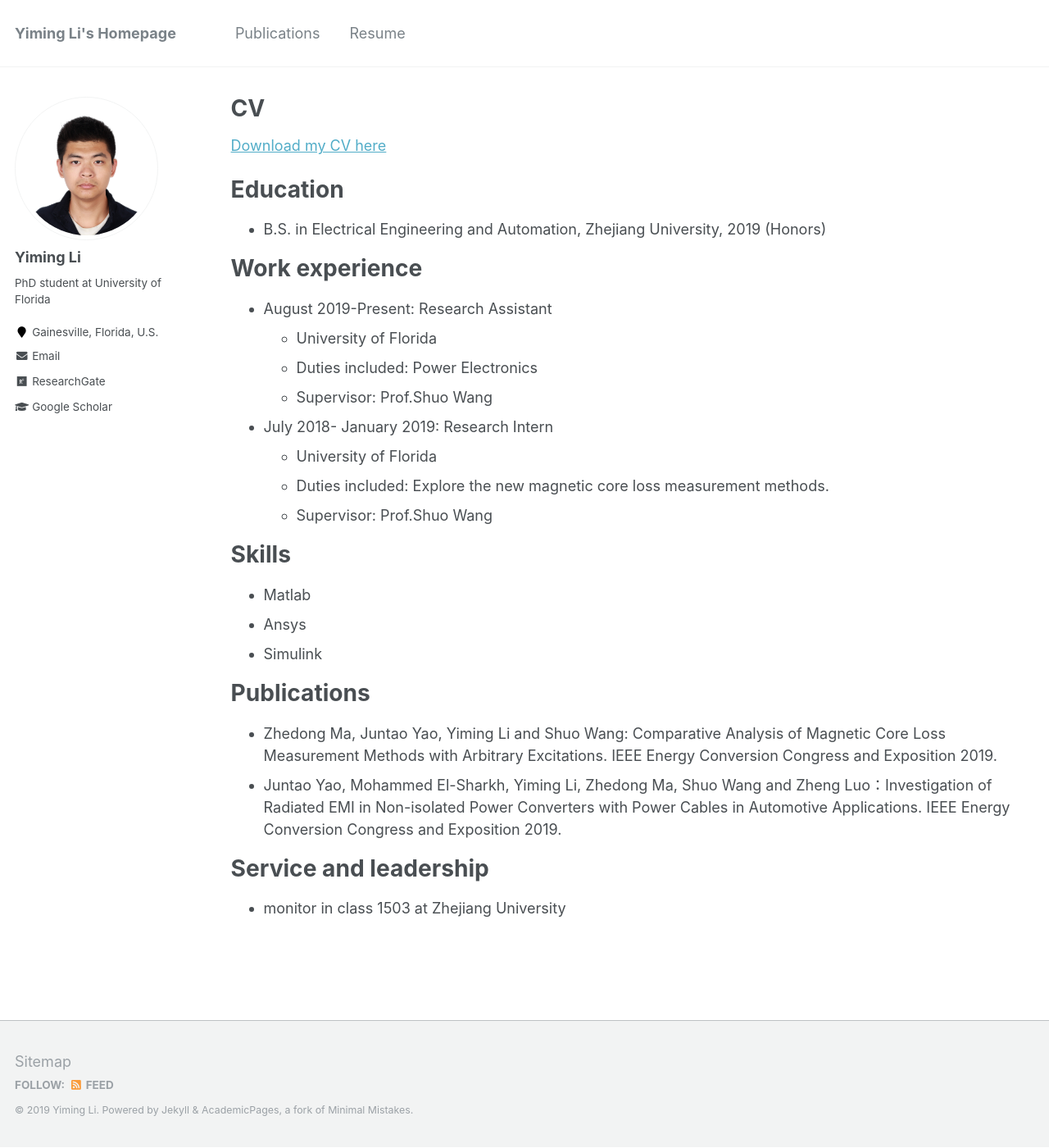
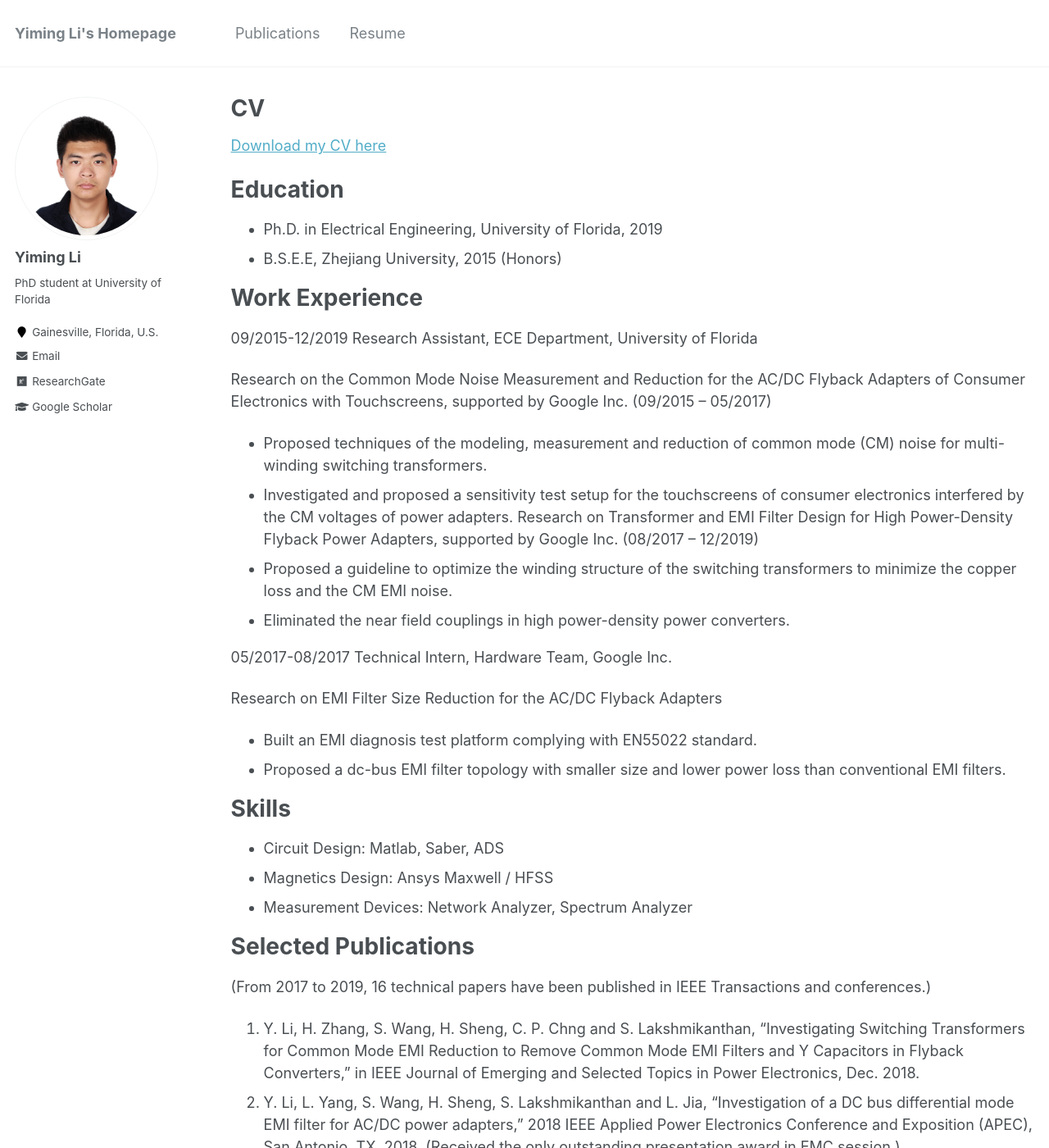
Before and after one commit to brighturan/YimingLi, a Jekyll site: the page built from _pages/cv.md, in a window 1280 px wide and 1400 px high. Shown: the whole window at 82% size. Built offline with Jekyll 4.4.1, drawn with Linux system fonts in a browser that asks for light colours; some of the changed text lies outside the part shown.

Commit message:
Update cv.md

```diff
--- a/_pages/cv.md
+++ b/_pages/cv.md
@@ -9,37 +9,50 @@ redirect_from:
 
 {% include base_path %}
 
-[Download my CV here](https://zhedongma.github.io/files/CV(ZheDong%20MA).pdf)
+[Download my CV here](https://zhedongma.github.io/files/Yiming Resume.pdf)
 
 Education
 ======
-* B.S. in Electrical Engineering and Automation, Zhejiang University, 2019 (Honors)
+* Ph.D. in Electrical Engineering, University of Florida, 2019
+* B.S.E.E, Zhejiang University, 2015 (Honors)
 
 
-Work experience
+Work Experience
 ======
-* August 2019-Present: Research Assistant
-  * University of Florida
-  * Duties included: Power Electronics
-  * Supervisor: Prof.Shuo Wang
+09/2015-12/2019	Research Assistant, ECE Department, University of Florida
 
-* July 2018- January 2019: Research Intern
-  * University of Florida
-  * Duties included: Explore the new magnetic core loss measurement methods.
-  * Supervisor: Prof.Shuo Wang
+Research on the Common Mode Noise Measurement and Reduction for the AC/DC Flyback Adapters of Consumer Electronics with Touchscreens, supported by Google Inc. (09/2015 – 05/2017)
+*	Proposed techniques of the modeling, measurement and reduction of common mode (CM) noise for multi-winding switching transformers.
+*	Investigated and proposed a sensitivity test setup for the touchscreens of consumer electronics interfered by the CM voltages of power adapters.
+Research on Transformer and EMI Filter Design for High Power-Density Flyback Power Adapters, supported by Google Inc. (08/2017 – 12/2019)
+*	Proposed a guideline to optimize the winding structure of the switching transformers to minimize the copper loss and the CM EMI noise.
+*	Eliminated the near field couplings in high power-density power converters.
+
+
+05/2017-08/2017	Technical Intern, Hardware Team, Google Inc.
+
+Research on EMI Filter Size Reduction for the AC/DC Flyback Adapters
+*	Built an EMI diagnosis test platform complying with EN55022 standard.
+*	Proposed a dc-bus EMI filter topology with smaller size and lower power loss than conventional EMI filters.
 
 
 Skills
 ======
-* Matlab
-* Ansys
-* Simulink
+* Circuit Design:	Matlab, Saber, ADS
+* Magnetics Design:	Ansys Maxwell / HFSS
+* Measurement Devices:	Network Analyzer, Spectrum Analyzer
 
-Publications
+
+Selected Publications
 ======
-* Zhedong Ma, Juntao Yao, Yiming Li and Shuo Wang: Comparative Analysis of Magnetic Core Loss Measurement Methods with Arbitrary Excitations. IEEE Energy Conversion Congress and Exposition 2019.
-* Juntao Yao, Mohammed El-Sharkh, Yiming Li, Zhedong Ma, Shuo Wang and Zheng Luo：Investigation of Radiated EMI in Non-isolated Power Converters with Power Cables in Automotive Applications. IEEE Energy Conversion Congress and Exposition 2019.
+(From 2017 to 2019, 16 technical papers have been published in IEEE Transactions and conferences.)
+1.	Y. Li, H. Zhang, S. Wang, H. Sheng, C. P. Chng and S. Lakshmikanthan, "Investigating Switching Transformers for Common Mode EMI Reduction to Remove Common Mode EMI Filters and Y Capacitors in Flyback Converters," in IEEE Journal of Emerging and Selected Topics in Power Electronics, Dec. 2018.
+2.	Y. Li, L. Yang, S. Wang, H. Sheng, S. Lakshmikanthan and L. Jia, "Investigation of a DC bus differential mode EMI filter for AC/DC power adapters," 2018 IEEE Applied Power Electronics Conference and Exposition (APEC), San Antonio, TX, 2018. (Received the only outstanding presentation award in EMC session.)
+3.	Y. Li, S. Wang, H. Sheng, C. P. Chng and S. Lakshmikanthan, "Investigating CM Voltage and Its Measurement for AC/DC Power Adapters to Meet Touchscreen Immunity Requirement," in IEEE Transactions on Electromagnetic Compatibility, Aug. 2018.
+4.	Y. Li, S. Wang, H. Sheng and S. Lakshmikanthan, “Investigate and Reduce Capacitive Couplings in a Flyback Adapter with a DC-Bus Filter to Reduce EMI,” in IEEE Transactions on Power Electronics. Early Access. Dec. 2019.
 
-Service and leadership
+
+Patents
 ======
-* monitor in class 1503 at Zhejiang University
+1.	H. Sheng, Y. Li, S. Wang, and S. Lakshmikanthan, "Common-mode Noise Reduction", Granted Nov. 2018. US10141100B2.
+2.	H. Sheng, Y. Li, S. Wang, and S. Lakshmikanthan, "DC Bus Filter Topologies with Improved High Frequency Performance for Isolated Power Adapters". (Pending)
```
